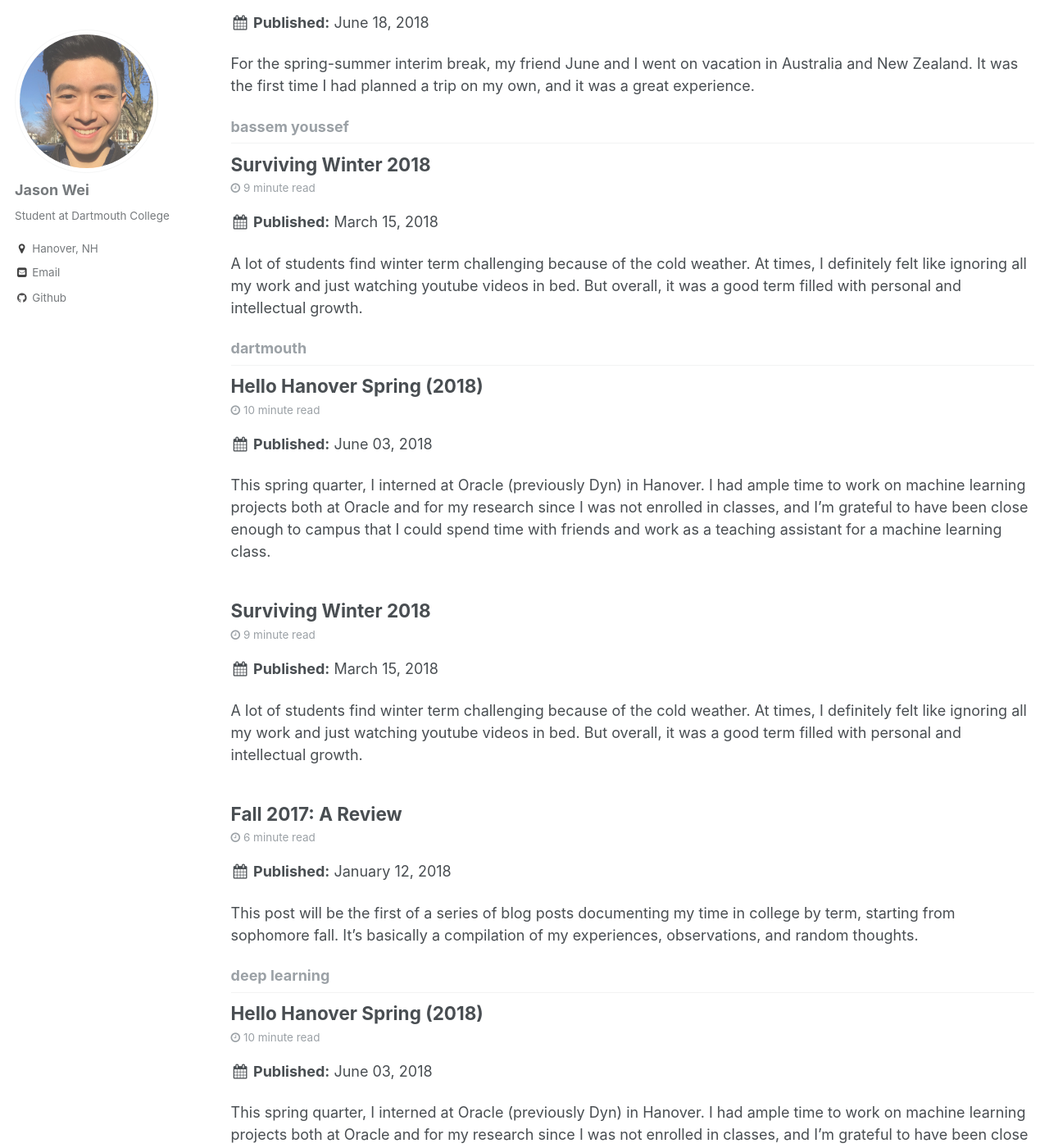
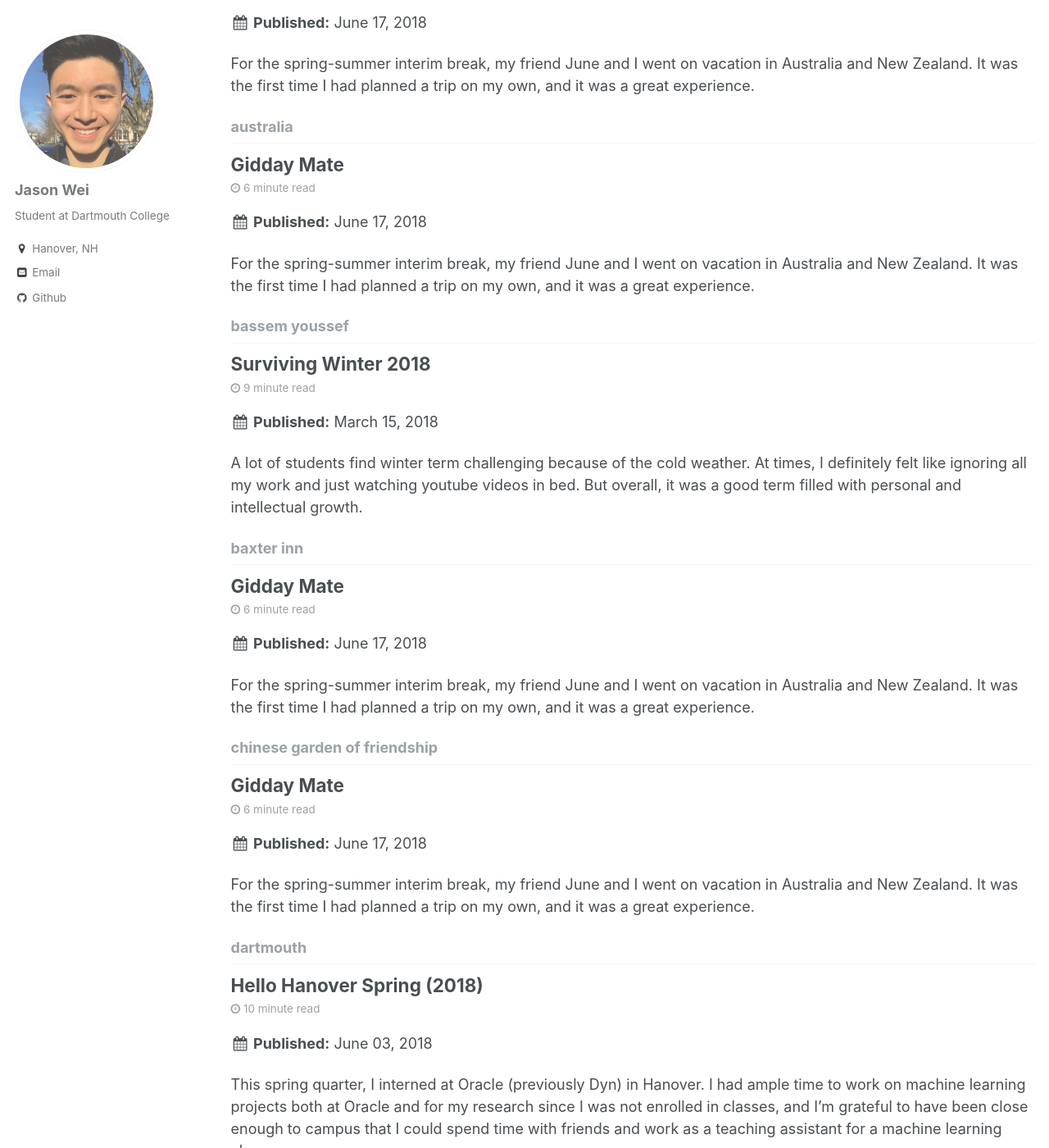
Before and after one commit to jasonwei20/jasonwei20.github.io, a Jekyll site: the page built from _pages/tag-archive.html, in a window 1280 px wide and 1400 px high, scrolled down 515 px. Shown: the whole window at 82% size. Built offline with Jekyll 4.4.1, drawn with Linux system fonts in a browser that asks for light colours; some of the changed text lies outside the part shown.

Commit message:
australia blog draft 2

```diff
--- a/_posts/2018-06-17-blog-post-5.md
+++ b/_posts/2018-06-17-blog-post-5.md
@@ -1,7 +1,7 @@
 ---
 title: 'Gidday Mate'
-date: 2018-06-18
-permalink: /posts/2018/7/blog-post-5/
+date: 2018-06-17
+permalink: /posts/2018/6/blog-post-5/
 tags:
   - australia
   - new zealand
@@ -11,6 +11,11 @@
   - rotorua
   - great ocean road
   - polynesian spa
+  - mount victoria
+  - mr wongs
+  - baxter inn
+  - chinese garden of friendship
+  - 12 apostles
 ---
 
 For the spring-summer interim break, my friend June and I went on vacation in Australia and New Zealand. It was the first time I had planned a trip on my own, and it was a great experience.
@@ -24,9 +29,10 @@
 
 **Baxter's Inn:** Later in the evening, we went to Baxter's Inn, apparently rated the 12th best bar in the world. It was in a dark, hard to find alley downtown. There was just a bouncer standing in the corner, who checked our IDs and showed us down an unmarked staircase. The door didn't even have a sign, and it was like entering a fraternity basement, but I suppose that was part of what made it so special. Walking in felt like going into a speakeasy from the 1920s. We ordered drinks at the bar, where the bartender told us he could make literally anything. The service and drinks were great, and I tried absinthe for the first time. Baxter Inn's atmosphere was so intentional yet natural.
 
-<img src='/images/opera_1.jpg' width="32%">
-<video src="/images/sydney.mp4" width="42%" autoplay loop></video>
-<img src='/images/opera_2.jpg' width="24%">
+<img src='/images/opera_2.jpg' width="23%">
+<img src='/images/opera_1.jpg' width="29%">
+<img src='/images/chinese_garden.jpg' width="23%">
+<img src='/images/graffiti.jpg' width="23%">
 The Sydney Opera House.
 
 Melbourne & Great Ocean Road
@@ -36,10 +42,11 @@
 
 **Great Ocean Road:** Taking a bus down the Great Ocean Road of southern Australia was so scenic. The roads were windy and right on the shoreline, though the lanes were really narrow and I was scared that if the driver went two feet off the road we would fall off a cliff and into the ocean. We saw the twelve apostles, which I thought would be similar to rocks at the black sand beach in iceland, but it was much larger. I probably could have spent a whole day looking at the rock formations and listening to the waves, but unforunately our stop was only an hour.
 
-<img src='/images/melbourne.jpg' width="20%">
-<video src="/images/apostles.mp4" width="50%" autoplay loop></video>
-<img src='/images/apostles.jpg' width="28%">
+<img src='/images/melbourne.jpg' width="19%">
+<img src='/images/apostles_2.jpg' width="45%">
+<img src='/images/apostles.jpg' width="33.8%">
 An alley in Melbourne, left; the Twelve Apostles, middle and right.
+3.86
 
 Auckland
 ------
@@ -48,15 +55,14 @@
 
 **Mount Victoria:** At sunset, we took the ferry to Devonport and climbed up Mount Victoria (it was just a ten minute walk up a hill don't be too impressed). The view was amazing though, with a mixture of the city skyline, ships in the bay, and the Rangitoto Volcano on the other side. This was my favorite view in the entire trip.
 
-<img src='/images/mount_victoria_1.jpg' width="35%">
-<img src='/images/mount_victoria_2.jpg' width="23%">
-<video src="/images/mount_vic_video.mp4" width="40%" autoplay loop></video>
+<img src='/images/mount_victoria_1.jpg' width="59%">
+<img src='/images/mount_victoria_2.jpg' width="39.3%">
 Views from Mount Victoria. You can see the sky tower in the background.
 
 Rotorua
 ------
 
-**Polynesian Spa:** Since going in the geothermal pools in Iceland, I have loved spas. Polynesian Spa is apparently one of the top ten spas in the world, and we spent an entire day there. The natural waters were great, and even better was the view onto the Lake Rotorura (?). I wish I lived near a scenic spa.
+**Polynesian Spa:** Since going in the geothermal pools in Iceland, I have loved spas. Polynesian Spa is apparently one of the top ten spas in the world, and we spent an entire day there. The natural waters were great, and even better was the view onto the Lake Rotorura. I wish I lived near a spa.
 
 **Wai-o-tapu:** Our second day in Rotorua, we visited Wai-o-tapu, a geothermal area known for its Champagne pool. It was a pretty unique area surrounded by the lush mountains of New Zealand, but I do have to say that the colors in pictures I saw online are much more saturated than the actual pool itself. We also took a short stop at Kuirau Park, which was only a couple of minutes from our airbnb. With the steam, wooden walkways, and branches sticking out of the water, it literally looked like hell.
 
@@ -68,7 +74,7 @@
 Closing
 ------
 
-Overall, the trip was fun and it felt crazy that I was so far from home. We had some setbacks (two of our flights got canceled, and two delayed), so my lesson learned is that it's probably a good idea to buy flight insurance, especially if the flight has many layovers with different airlines. The other thing is that I should bring an extra phone with me when traveling, since it turns out my iphone was not unlocked and then the new phone that I bought stopped reading the sim card after a day.
+Overall, the trip was fun and the whole time it felt crazy that I was so far from home. We had some setbacks (two of our flights got canceled, and two delayed), so my lesson learned is that it's probably a good idea to buy flight insurance, especially if the flight has many layovers with different airlines. The other thing is that I should bring an extra phone with me when traveling, since it turns out my iphone was not unlocked and then the new phone that I bought stopped reading the sim card after a day.
 
 It was a lot of money for all the plane tickets and experiences. My friend Emma thinks I'm super cheap, and I do try to be frugal at home, but I ended up spending way more money than expected. Here's the spread:
 
@@ -82,3 +88,8 @@
 Total:
 
 What a journey.
+
+<video src="/images/sydney.mp4" width="32.5%" autoplay loop></video>
+<video src="/images/apostles.mp4" width="32.5%" autoplay loop></video>
+<video src="/images/mount_vic_video.mp4" width="32.5%" autoplay loop></video>
+Sydney, left; 12 apostles, middle; view from Mount Victoria, right.
```
Also changed, not shown: images/apostles_2.jpg (added), images/chinese_garden.jpg (added), images/graffiti.jpg (added), 1 other file.
